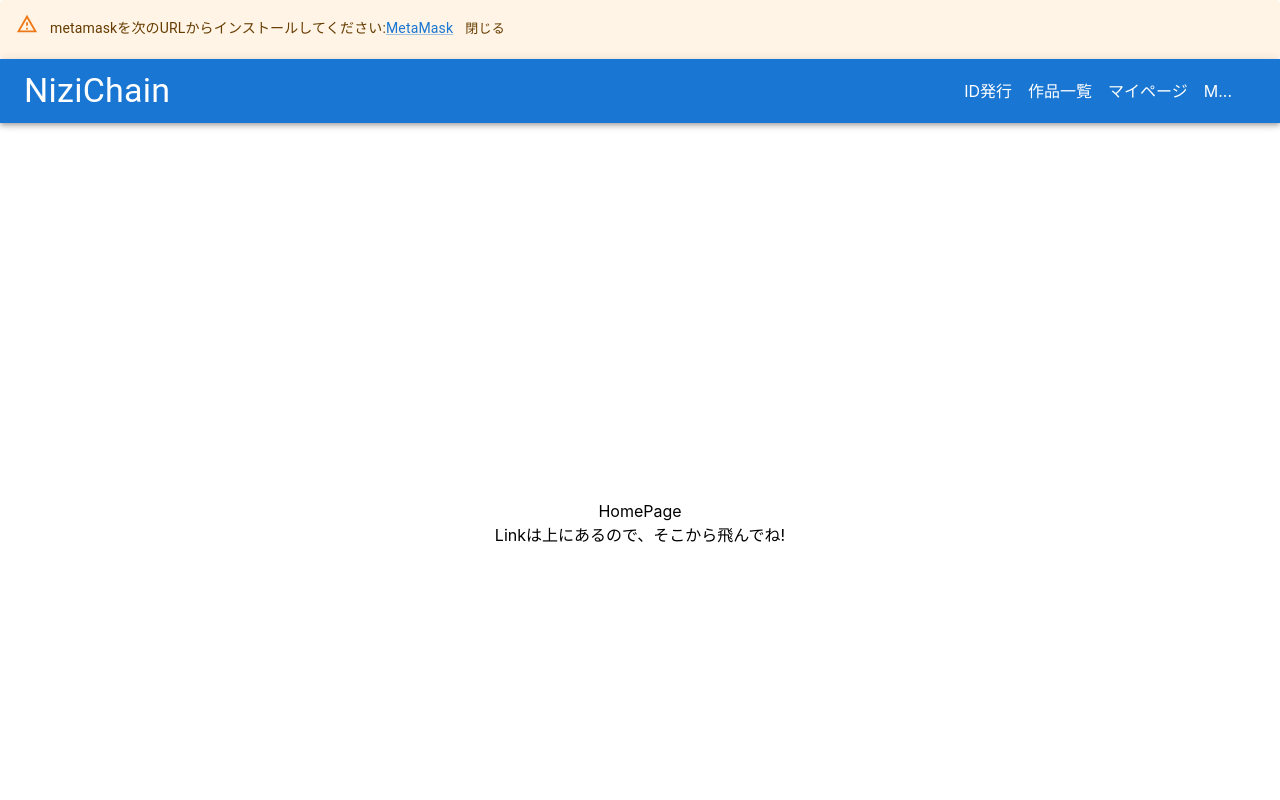
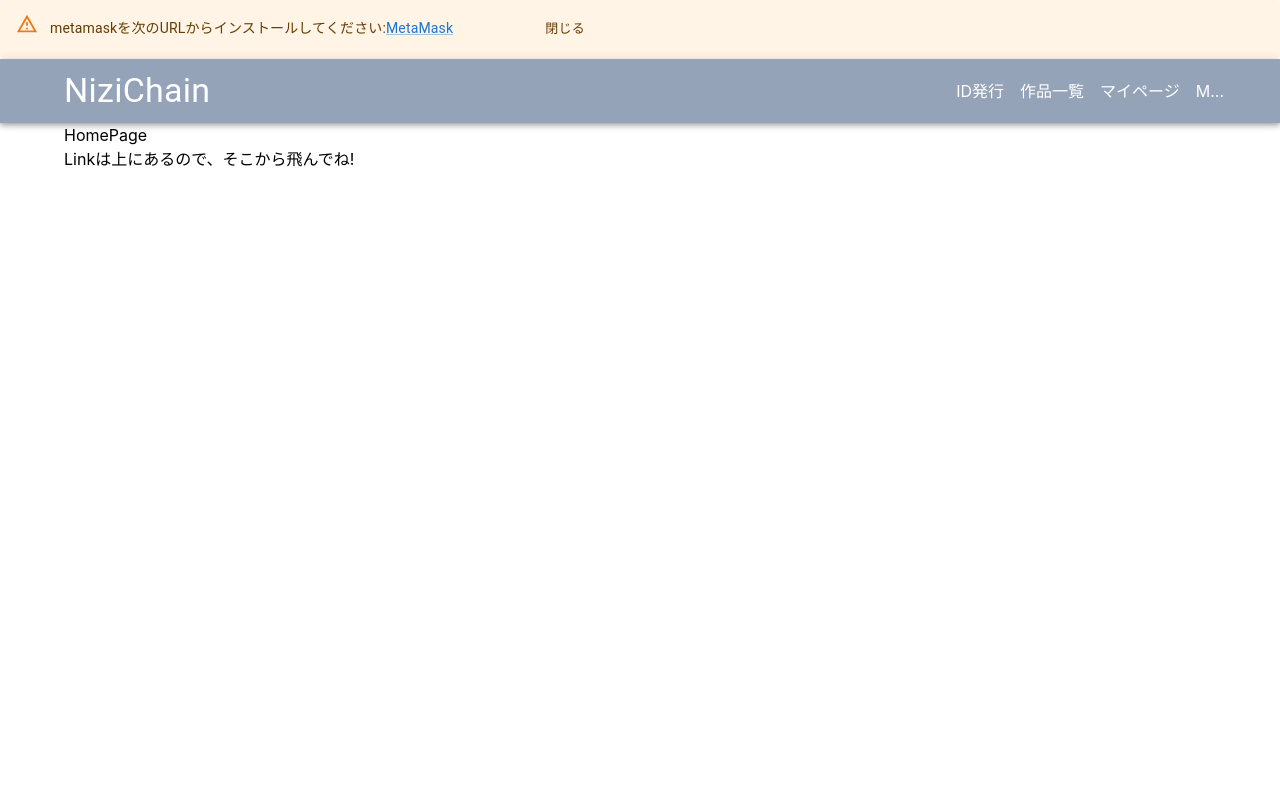
Before and after one commit to NiziChain/frontend, a Next.js app: page / in a window 1280 px wide. Shown: the top 800 px of the page. Built offline with nearby package versions, Linux system fonts and the light colour scheme.

Commit message:
fix: tailwind反映

```diff
--- a/src/pages/index.tsx
+++ b/src/pages/index.tsx
@@ -1,17 +1,16 @@
 import type { NextPage } from 'next'
-import styles from '../styles/Home.module.css'
 import Header from '@/components/base/Header'
 import Footer from '@/components/base/Footer'
-
+import { Container } from '@mui/material'
 
 const Home: NextPage = () => {
   return (
     <>
       <Header />
-      <main className={styles.main}>
+      <Container className='min-h-screen'>
         <h1>HomePage</h1>
         <h2>Linkは上にあるので、そこから飛んでね!</h2>
-      </main>
+      </Container>
       <Footer />
     </>
   )
--- a/tailwind.config.js
+++ b/tailwind.config.js
@@ -8,4 +8,5 @@ module.exports = {
     extend: {},
   },
   plugins: [],
+  important: true,
 }
```
Also changed, not shown: 1 other file (tests, documents, lock files or other folders).
